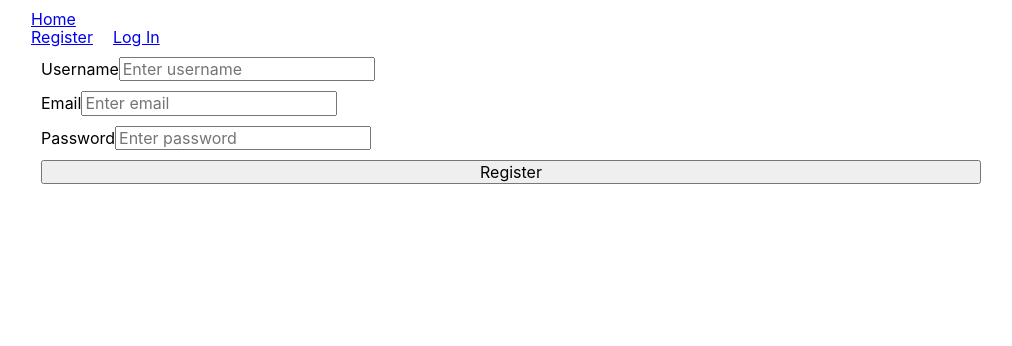
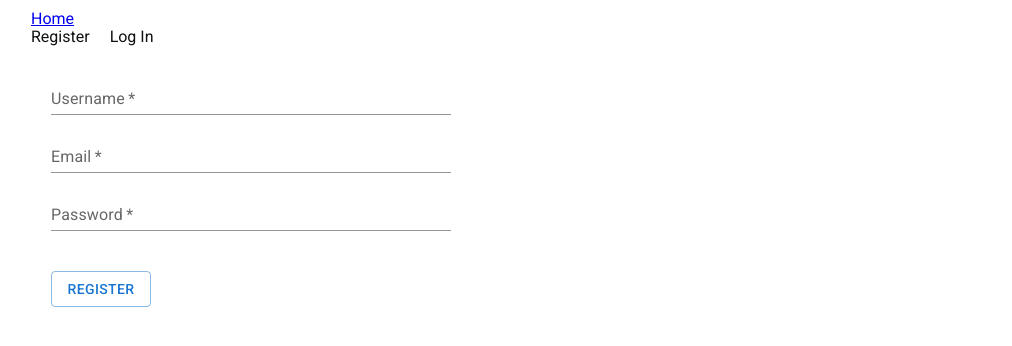
Before and after one commit to asiaostrowska55/goit-react-hw-08-phonebook, a React (Create React App) app: page /goit-react-hw-08-phonebook/register in a window 1280 px wide. Shown: the top 346 px of the page, without its empty margins (129-1141 px from the left). Built offline with nearby package versions, Linux system fonts and the light colour scheme.

Commit message:
register/ login styles

```diff
--- a/package.json
+++ b/package.json
@@ -6,6 +6,7 @@
   "dependencies": {
     "@emotion/react": "^11.11.0",
     "@emotion/styled": "^11.11.0",
+    "@fontsource/roboto": "^4.5.8",
     "@mui/icons-material": "^5.11.16",
     "@mui/material": "^5.13.1",
     "@reduxjs/toolkit": "^1.9.5",
--- a/public/index.html
+++ b/public/index.html
@@ -2,42 +2,27 @@
 <html lang="en">
   <head>
     <meta charset="utf-8" />
-    <link rel="icon" href="%PUBLIC_URL%/favicon.ico" />
     <meta name="viewport" content="width=device-width, initial-scale=1" />
-    <meta name="theme-color" content="#000000" />
     <meta
       name="description"
       content="Web site created using create-react-app"
     />
-    <link rel="apple-touch-icon" href="%PUBLIC_URL%/logo192.png" />
-    <!--
-      manifest.json provides metadata used when your web app is installed on a
-      user's mobile device or desktop. See https://developers.google.com/web/fundamentals/web-app-manifest/
-    -->
+
     <link rel="manifest" href="%PUBLIC_URL%/manifest.json" />
-    <!--
-      Notice the use of %PUBLIC_URL% in the tags above.
-      It will be replaced with the URL of the `public` folder during the build.
-      Only files inside the `public` folder can be referenced from the HTML.
 
-      Unlike "/favicon.ico" or "favicon.ico", "%PUBLIC_URL%/favicon.ico" will
-      work correctly both with client-side routing and a non-root public URL.
-      Learn how to configure a non-root public URL by running `npm run build`.
-    -->
-    <title>React Homework 4</title>
+    <link
+      rel="stylesheet"
+      href="https://fonts.googleapis.com/css?family=Roboto:300,400,500,700&display=swap"
+    />
+    <style>
+      * {
+        font-family: 'Roboto', sans-serif;
+        margin: 0;
+      }
+    </style>
+    <title>React Phonebook 8</title>
 
-    <!-- Start Single Page Apps for GitHub Pages -->
     <script type="text/javascript">
-      // Single Page Apps for GitHub Pages
-      // MIT License
-      // https://github.com/rafgraph/spa-github-pages
-      // This script checks to see if a redirect is present in the query string,
-      // converts it back into the correct url and adds it to the
-      // browser's history using window.history.replaceState(...),
-      // which won't cause the browser to attempt to load the new url.
-      // When the single page app is loaded further down in this file,
-      // the correct url will be waiting in the browser's history for
-      // the single page app to route accordingly.
       (function (l) {
         if (l.search[1] === '/') {
           var decoded = l.search
@@ -55,20 +40,9 @@
         }
       })(window.location);
     </script>
-    <!-- End Single Page Apps for GitHub Pages -->
   </head>
   <body>
     <noscript>You need to enable JavaScript to run this app.</noscript>
     <div id="root"></div>
-    <!--
-      This HTML file is a template.
-      If you open it directly in the browser, you will see an empty page.
-
-      You can add webfonts, meta tags, or analytics to this file.
-      The build step will place the bundled scripts into the <body> tag.
-
-      To begin the development, run `npm start` or `yarn start`.
-      To create a production bundle, use `npm run build` or `yarn build`.
-    -->
   </body>
 </html>
--- a/src/components/AuthNav/AuthNav.module.css
+++ b/src/components/AuthNav/AuthNav.module.css
@@ -1,4 +1,18 @@
 .div {
   display: flex;
   gap: 20px;
+  flex-direction: row;
+  align-items: center;
 }
+.link {
+  color: #111;
+  text-decoration: none;
+
+  &:hover {
+    text-decoration: underline;
+  }
+}
+.active {
+  color: red;
+  text-decoration: underline;
+}
--- a/src/components/ContactForm/ContactForm.jsx
+++ b/src/components/ContactForm/ContactForm.jsx
@@ -3,6 +3,7 @@ import { nanoid } from 'nanoid';
 import { selectContacts } from 'redux/selectors';
 import { addContact } from 'redux/phonebook/contactSlicer';
 import css from './ContactForm.module.css';
+import { Button } from '@mui/material';
 
 const ContactForm = () => {
   const dispatch = useDispatch();
@@ -64,9 +65,9 @@ const ContactForm = () => {
           required
           autoComplete="tel"
         />
-        <button className={css.btn} type="submit">
+        <Button type="submit" variant="outlined" size="small">
           Add contact
-        </button>
+        </Button>
       </form>
     </div>
   );
--- a/src/components/ContactList/ContactList.jsx
+++ b/src/components/ContactList/ContactList.jsx
@@ -3,6 +3,9 @@ import { useSelector, useDispatch } from 'react-redux';
 import css from './ContactList.module.css';
 import { deleteContact } from 'redux/phonebook/contactSlicer';
 import { selectFilter, selectContacts } from 'redux/selectors';
+import { Button } from '@mui/material';
+import ListItem from '@mui/material/ListItem';
+import ListItemText from '@mui/material/ListItemText';
 
 const ContactsList = ({ storage }) => {
   const contacts = useSelector(selectContacts);
@@ -24,15 +27,19 @@ const ContactsList = ({ storage }) => {
       ? ''
       : filterContact.map(item => {
           return (
-            <li key={item.id} id={item.id} className={css.element}>
-              {item.name}: {item.number}
-              <button
+            <ListItem key={item.id} id={item.id} className={css.element}>
+              <ListItemText primary={`{item.name}: {item.number}`} />
+
+              <Button
                 onClick={() => handledDelete(item.id)}
-                className={css.btnDelete}
+                // className={css.btnDelete}
+                type="submit"
+                variant="outlined"
+                size="small"
               >
                 Delete
-              </button>
-            </li>
+              </Button>
+            </ListItem>
           );
         });
 
--- a/src/components/LoginForm/LoginForm.jsx
+++ b/src/components/LoginForm/LoginForm.jsx
@@ -1,6 +1,8 @@
 import { useDispatch } from 'react-redux';
 import { logIn } from 'redux/auth/operations';
 import css from './LoginForm.module.css';
+import { Button } from '@mui/material';
+import TextField from '@mui/material/TextField';
 
 export const LoginForm = () => {
   const dispatch = useDispatch();
@@ -19,20 +21,32 @@ export const LoginForm = () => {
 
   return (
     <form className={css.form} onSubmit={handleSubmit} autoComplete="off">
-      <label className={css.label}>
-        Email
-        <input type="email" name="email" placeholder="Enter email" required />
-      </label>
-      <label className={css.label}>
-        Password
-        <input
-          type="password"
-          name="password"
-          placeholder="Enter password"
-          required
-        />
-      </label>
-      <button type="submit">Log In</button>
+      <TextField
+        id="standard-basic"
+        label="Email"
+        variant="standard"
+        type="email"
+        name="email"
+        placeholder="Enter email"
+        required
+      />
+      <TextField
+        id="standard-basic"
+        label="Password"
+        variant="standard"
+        type="password"
+        name="password"
+        placeholder="Enter password"
+        required
+      />
+
+      <Button
+        type="submit"
+        variant="outlined"
+        style={{ width: '100px', marginTop: '30px', lignSelf: 'center' }}
+      >
+        Log In
+      </Button>
     </form>
   );
 };
--- a/src/components/LoginForm/LoginForm.module.css
+++ b/src/components/LoginForm/LoginForm.module.css
@@ -1,6 +1,7 @@
 .form {
-  margin: 10px;
+  margin: 20px;
   gap: 10px;
   display: flex;
   flex-direction: column;
+  width: 400px;
 }
--- a/src/components/RegisterForm/RegisterForm.jsx
+++ b/src/components/RegisterForm/RegisterForm.jsx
@@ -1,6 +1,8 @@
 import { useDispatch } from 'react-redux';
 import { register } from 'redux/auth/operations';
 import css from './RegisterForm.module.css';
+import { Button } from '@mui/material';
+import TextField from '@mui/material/TextField';
 
 export const RegisterForm = () => {
   const dispatch = useDispatch();
@@ -20,17 +22,28 @@ export const RegisterForm = () => {
 
   return (
     <form className={css.form} onSubmit={handleSubmit} autoComplete="off">
-      <label className={css.label}>
-        Username
-        <input type="text" name="name" placeholder="Enter username" required />
-      </label>
-      <label className={css.label}>
-        Email
-        <input type="email" name="email" placeholder="Enter email" required />
-      </label>
-      <label className={css.label}>
-        Password
-        <input
+      <TextField
+        id="standard-basic"
+        label="Username"
+        variant="standard"
+        type="text"
+        name="name"
+        placeholder="Enter username"
+        required
+      />
+      <TextField
+        id="standard-basic"
+        label="Email"
+        variant="standard"
+        type="email"
+        name="email"
+        placeholder="Enter email"
+        required
+      />
+      <TextField
+        id="standard-basic"
+        label="Password"
+        variant="standard"
         type="password"
         name="password"
         placeholder="Enter password"
@@ -38,8 +51,13 @@ export const RegisterForm = () => {
         title="Your password must contain at least 7 characters."
         required
       />
-      </label>
-      <button type="submit">Register</button>
+      <Button
+        type="submit"
+        variant="outlined"
+        style={{ width: '100px', marginTop: '30px', lignSelf: 'center' }}
+      >
+        Register
+      </Button>
     </form>
   );
 };
--- a/src/components/RegisterForm/RegisterForm.module.css
+++ b/src/components/RegisterForm/RegisterForm.module.css
@@ -1,6 +1,7 @@
 .form {
-  margin: 10px;
+  margin: 20px;
   gap: 10px;
   display: flex;
   flex-direction: column;
+  width: 400px;
 }
--- a/src/components/UserMenu/UserMenu.jsx
+++ b/src/components/UserMenu/UserMenu.jsx
@@ -2,6 +2,7 @@ import { useDispatch } from 'react-redux';
 import { logOut } from 'redux/auth/operations';
 import { useAuth } from 'hooks';
 import css from './UserMenu.module.css';
+import { Button } from '@mui/material';
 
 export const UserMenu = () => {
   const dispatch = useDispatch();
@@ -10,9 +11,14 @@ export const UserMenu = () => {
   return (
     <div className={css.wrapper}>
       <p className={css.username}>Hi, {user.name}</p>
-      <button type="button" onClick={() => dispatch(logOut())}>
+      <Button
+        type="submit"
+        variant="outlined"
+        size="small"
+        onClick={() => dispatch(logOut())}
+      >
         Logout
-      </button>
+      </Button>
     </div>
   );
 };
```
Also changed, not shown: 1 other file (tests, documents, lock files or other folders). Lines whose indentation alone changed are shown as unchanged.
